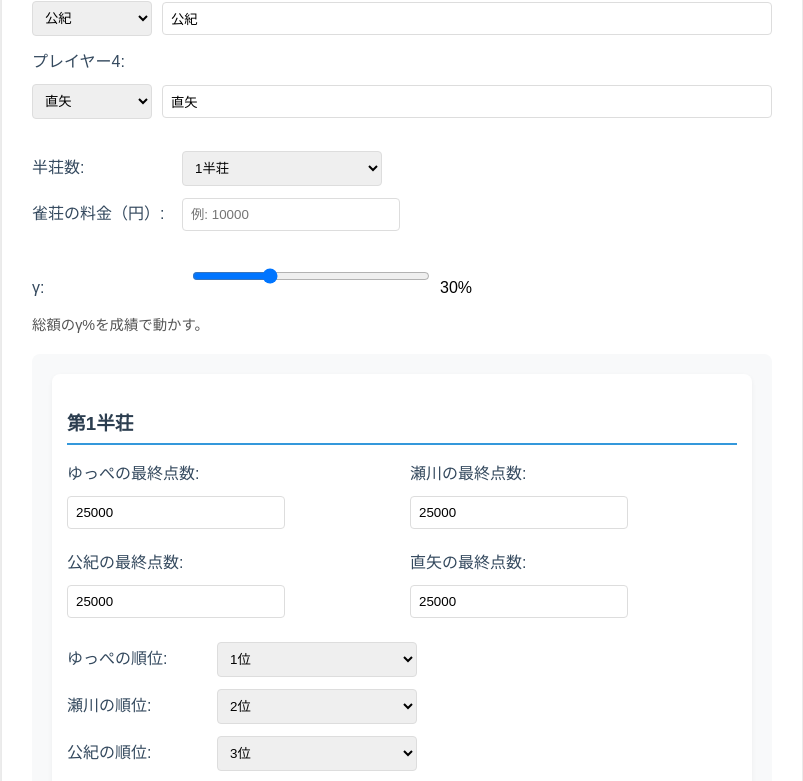
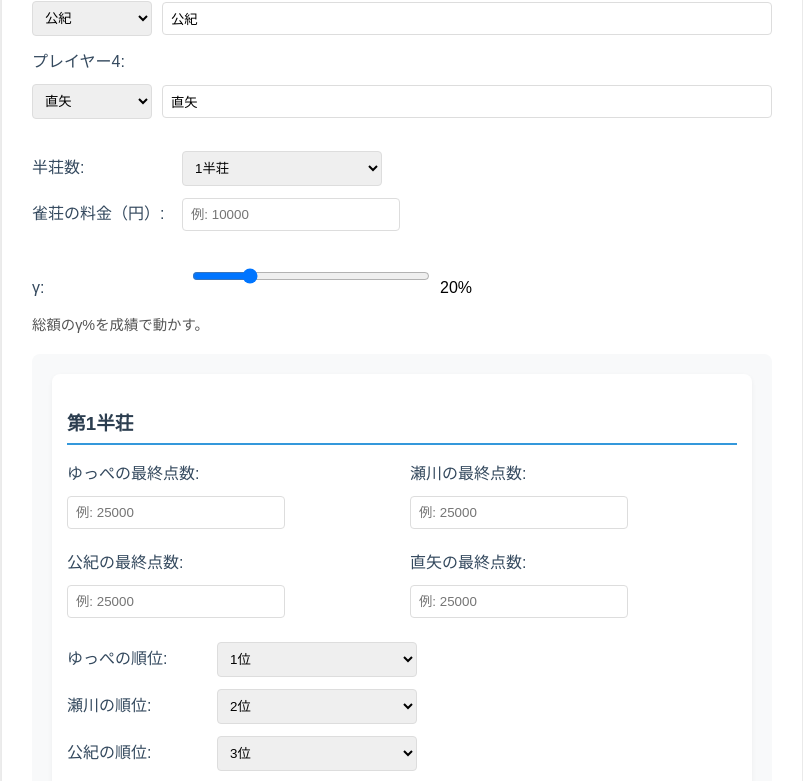
Before and after one commit to TakedaMK/TakedaMK.MahjongPaymentCalculator, a React (Create React App) app: page / in a window 1280 px wide. Shown: the part 623-1404 px from the top of the page, without its empty margins (238-1041 px from the left). Built offline with nearby package versions, Linux system fonts and the light colour scheme.

Commit message:
計算機の調整

```diff
--- a/src/components/Calculator.tsx
+++ b/src/components/Calculator.tsx
@@ -54,7 +54,7 @@ const Calculator: React.FC = () => {
   );
 
   // 実力反映率 γ（0〜1）。例: 0.3 = 総額の30%を成績で動かす
-  const [gamma, setGamma] = useState<number>(0.3);
+  const [gamma, setGamma] = useState<number>(0.2);
 
   // レスポンシブ対応：画面幅に応じてグリッド列数を変更
   const [isNarrowScreen, setIsNarrowScreen] = useState<boolean>(false);
@@ -80,14 +80,14 @@ const Calculator: React.FC = () => {
     gamesWithDetails: any[];
   } | null>(null);
 
-  // 半荘数が変わったら初期値を用意（順位=1,2,3,4 / スコア=25,000 / トビ=false）
+  // 半荘数が変わったら初期値を用意（順位=1,2,3,4 / スコア=空値 / 役満=null）
   useEffect(() => {
     const initialResults: GameResult[] = Array(gameCount)
       .fill(null)
       .map(() => ({
         ranks: [1, 2, 3, 4],
         isFlying: [false, false, false, false],
-        scores: ['25000', '25000', '25000', '25000'],
+        scores: ['', '', '', ''],
         yakuman: { playerIndex: null, yakumanName: '' },
       }));
     setGameResults(initialResults);
@@ -523,11 +523,12 @@ const Calculator: React.FC = () => {
                   </label>
                   <input
                     type="text"
-                    inputMode="numeric"
+                    inputMode="text"
+                    pattern="-?[0-9]*"
                     id={`score${player.id}_${gameIndex + 1}`}
                     value={game.scores[playerIndex]}
                     onChange={(e) => handleScoreChange(gameIndex, playerIndex, e.target.value)}
-                    placeholder="例: 35000"
+                    placeholder="例: 25000"
                     className="no-spin"
                   />
                 </div>
```
